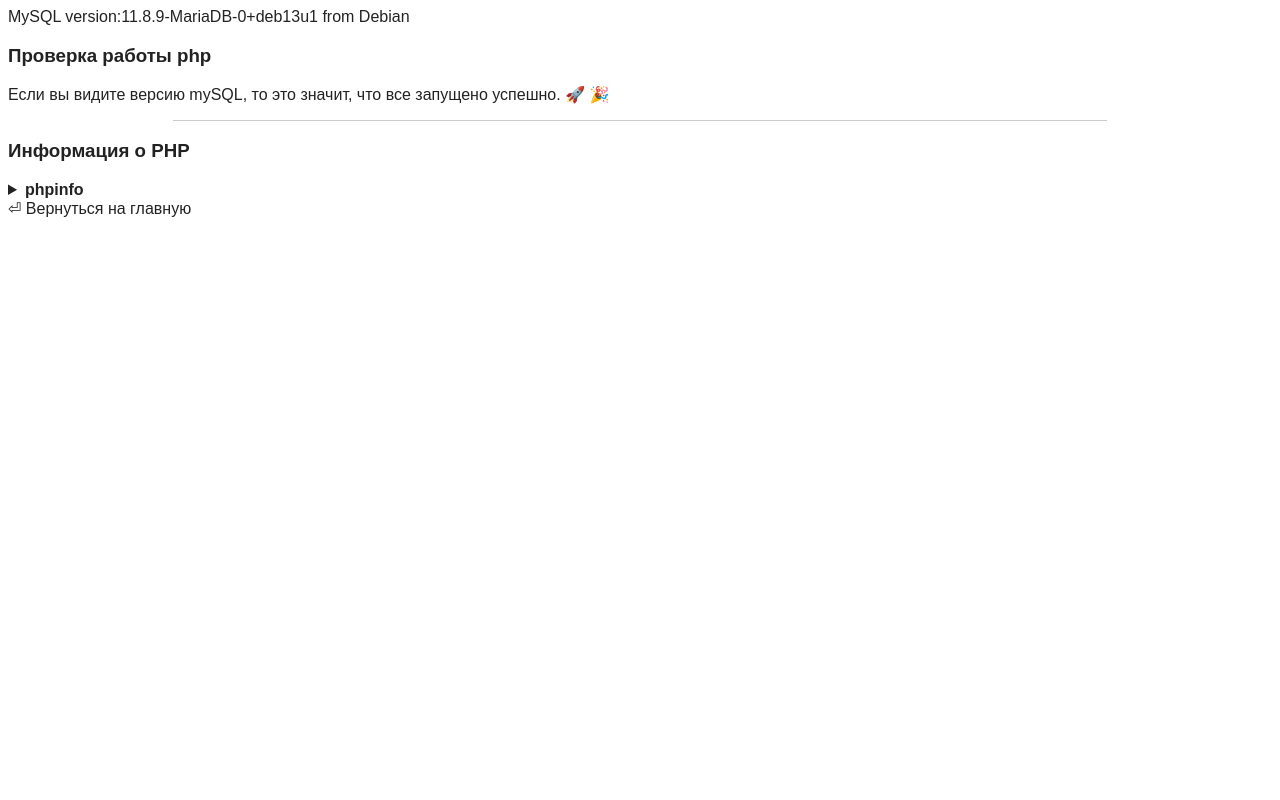
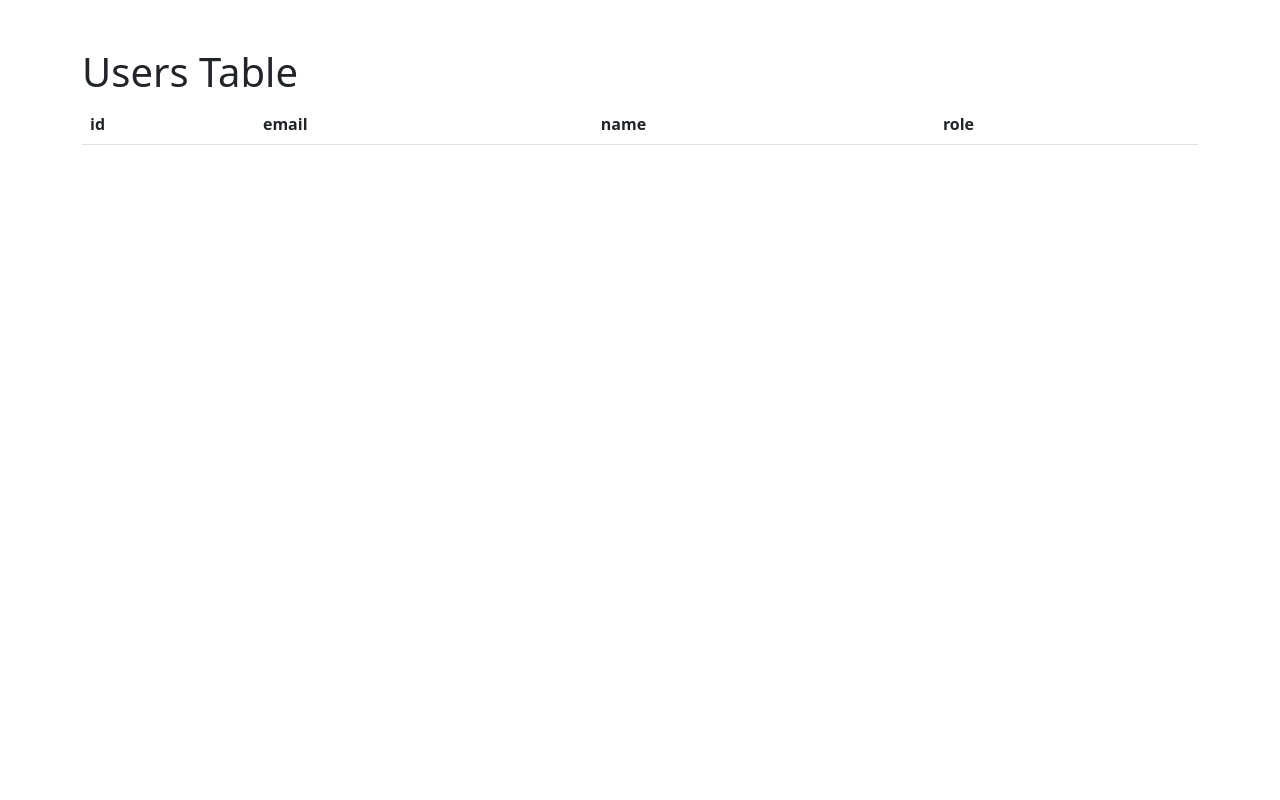
Before and after one commit to AntonMorozov1986/php-internship, a PHP site: page / in a window 1280 px wide. Run offline with PHP 8.4, Linux system fonts and the light colour scheme; lists and menus that the app fills with data are empty.

Commit message:
init composer

```diff
--- a/public/index.php
+++ b/public/index.php
@@ -1,36 +1,57 @@
 <?php
-//phpinfo();
-//require_once dirname(__DIR__) . '/app/init_app.php';
+function getTableRow($userData)
+{
+    $columnData = explode(',', $userData);
 
-$driver = 'mysql'; // $_ENV['DB_DRIVER'];
-$host = 'mysql'; // $_ENV['DB_HOST'];
-$name = 'db-php-internship'; // $_ENV['DB_NAME'];
-$DSN = "{$driver}:host={$host};dbname={$name}";
+    if (sizeof($columnData) < 4) {
+        return '';
+    }
 
-$dbUser = 'user'; // $_ENV['DB_USER'];
-$dbPass = 'pass'; // $_ENV['DB_PASS']
+    $row = '<tr>';
+    foreach ($columnData as $data) {
+        $row .= "<th scope=\"col\">$data</th>";
+    }
+    $row .= '</tr>';
+    return $row;
+}
 
-$pdo = new PDO($DSN, $dbUser, $dbPass, [PDO::ATTR_ERRMODE => PDO::ERRMODE_EXCEPTION]);
+function getTableBody($tableData)
+{
+    $tableBody = '<tbody>';
+    foreach ($tableData as $row) {
+        $tableBody .= getTableRow($row);
+    }
+    $tableBody .= '</tbody>';
+    return $tableBody;
+}
 
-$query = $pdo->query('SHOW VARIABLES like "version"');
+$usersList = explode(';', file_get_contents('./data'));
+$tbody = getTableBody($usersList)
+?>
 
-$row = $query->fetch();
-
-echo 'MySQL version:' . $row['Value'];
-?>
-<h3>Проверка работы php</h3>
-<p>Если вы видите версию mySQL, то это значит, что все запущено успешно. &#128640; &#127881;</p>
-<hr>
-<h3>Информация о PHP</h3>
-<details>
-    <summary><b>phpinfo</b></summary>
-    <?php phpinfo()?>
-</details>
-<a class="link" href="/">&#9166; Вернуться на главную</a>
-<style>
-    .link {
-        text-decoration: none;
-        font: inherit;
-        color: inherit;
-    }
-</style>
+<!doctype html>
+<html lang="en">
+<head>
+    <meta charset="utf-8">
+    <meta name="viewport" content="width=device-width, initial-scale=1">
+    <title>Users</title>
+    <link href="https://cdn.jsdelivr.net/npm/bootstrap@5.2.0-beta1/dist/css/bootstrap.min.css" rel="stylesheet" integrity="sha384-0evHe/X+R7YkIZDRvuzKMRqM+OrBnVFBL6DOitfPri4tjfHxaWutUpFmBp4vmVor" crossorigin="anonymous">
+</head>
+<body>
+<div class="container pt-5">
+    <h1>Users Table</h1>
+    <table class="table">
+        <thead>
+        <tr>
+            <th scope="col">id</th>
+            <th scope="col">email</th>
+            <th scope="col">name</th>
+            <th scope="col">role</th>
+        </tr>
+        </thead>
+        <?=$tbody?>
+    </table>
+</div>
+<script src="https://cdn.jsdelivr.net/npm/bootstrap@5.2.0-beta1/dist/js/bootstrap.bundle.min.js" integrity="sha384-pprn3073KE6tl6bjs2QrFaJGz5/SUsLqktiwsUTF55Jfv3qYSDhgCecCxMW52nD2" crossorigin="anonymous"></script>
+</body>
+</html>
```
Also changed, not shown: public/test.php (added, +36 -0 lines), 1 other file.
